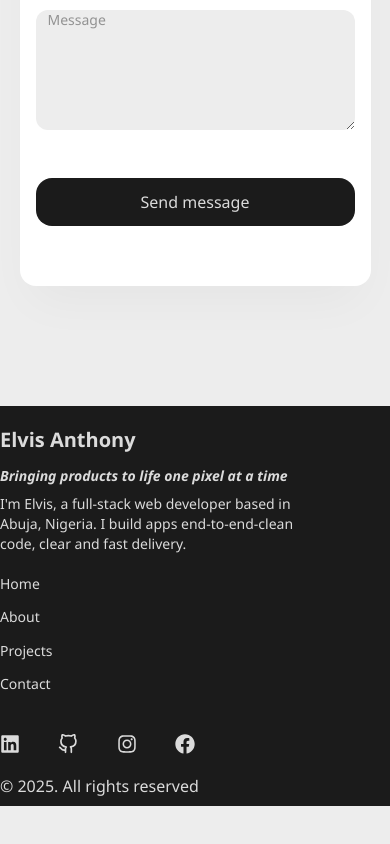
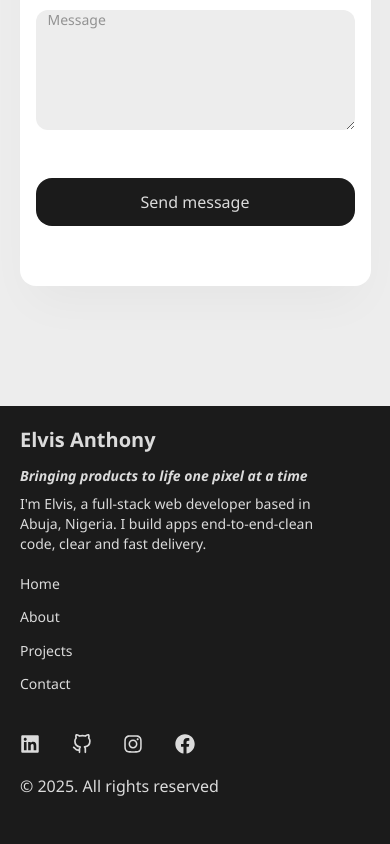
Before and after one commit to elvisanthonyy/elvis-anthony, a Next.js app: page / in a window 390 px wide. Shown: the part 4818-5662 px from the top of the page. Before the commit the page ends 5624 px from the top, so only its background shows below. Built offline with nearby package versions, Linux system fonts and the light colour scheme.

Commit message:
Fix className prop in Footer component

```diff
--- a/app/component/Footer.tsx
+++ b/app/component/Footer.tsx
@@ -13,11 +13,11 @@ const Footer = ({ project, myContact }: ChildProps) => {
   const { theme } = useTheme();
   return (
     <footer
-      className={`flex pb-20 flex-col md:items-start md:px-[2%] md:pt-5 md:min-h-60 md:h-fit items-start justify-evenly ${
+      className={`flex px-5 pb-20 flex-col md:items-start md:px-[2%] md:pt-5 md:min-h-60 md:h-fit items-start justify-evenly ${
         theme === "light"
           ? "text-nav-gray bg-light-black"
           : "bg-nav-gray text-light-black"
-      }  w-full h-100`}
+      }  w-full w-full h-fit min-h-100`}
     >
       <div className="w-full flex md:items-center flex-col mt-5 md:flex-row md: justify-between">
         <div className="flex flex-col">
```
